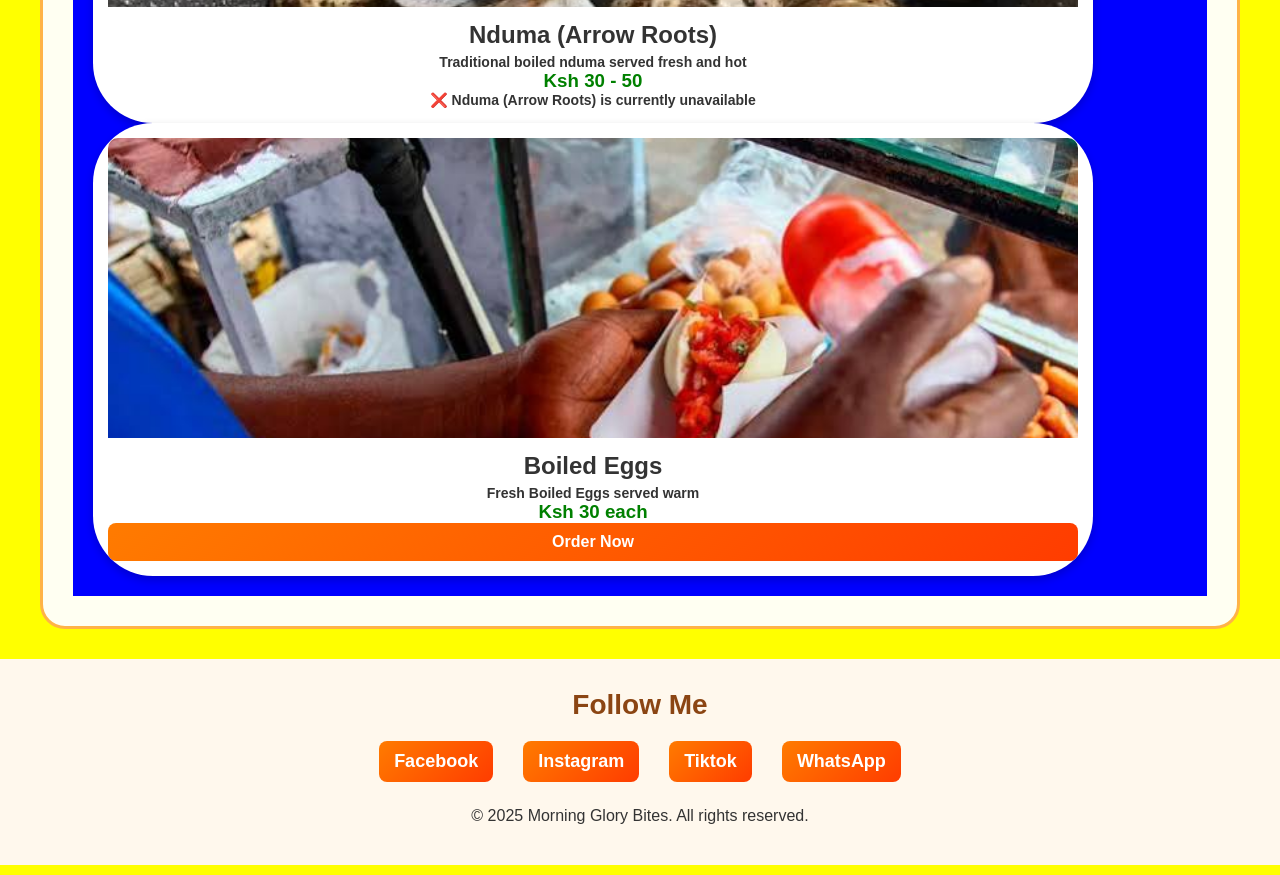
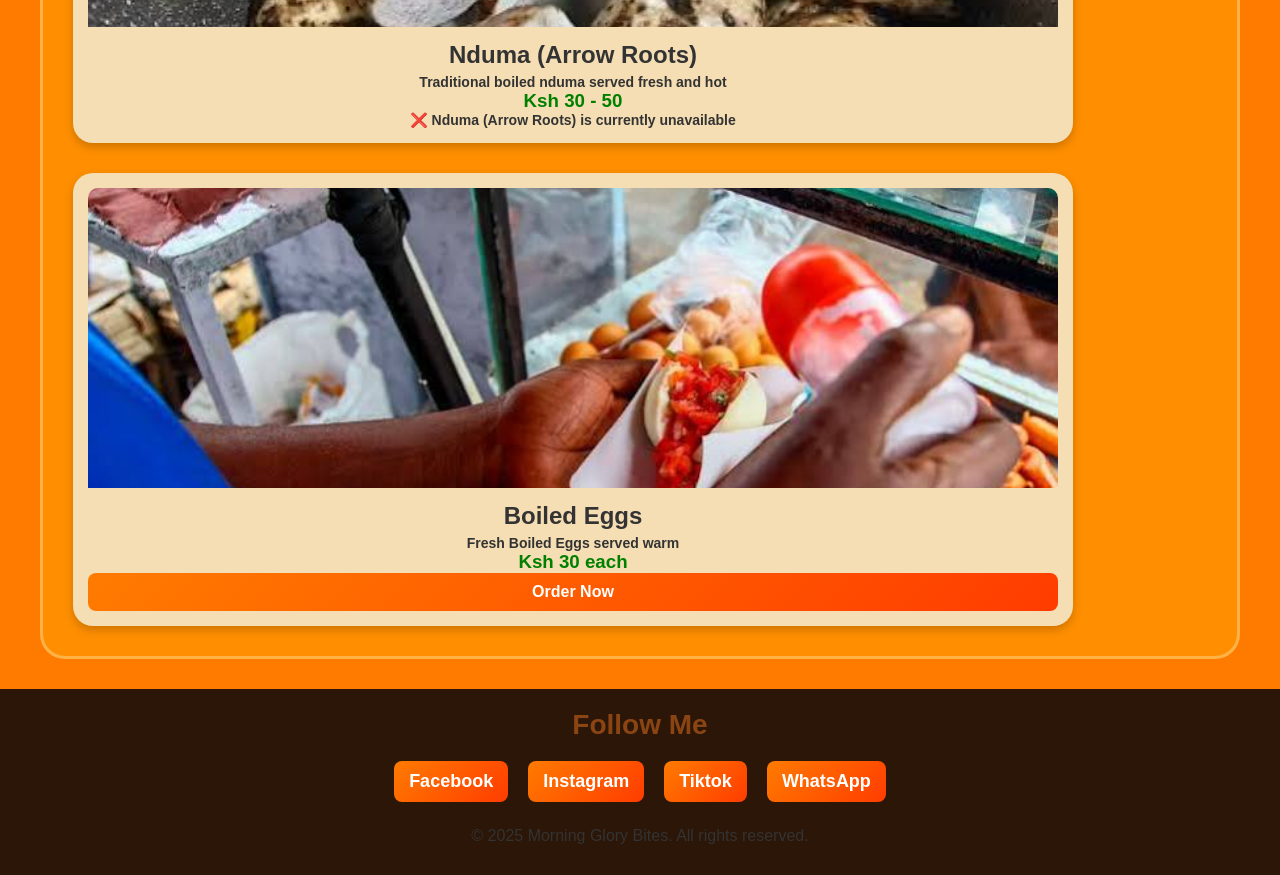
Before and after one commit to Bravin-1234/Morning-Glory-Bites, a React (Vite) app: page /menu in a window 1280 px wide. Shown: the part 1580-2455 px from the top of the page. Built offline with nearby package versions, Linux system fonts and the light colour scheme.

Commit message:
Update Morning Glory Bites website

```diff
--- a/src/App.css
+++ b/src/App.css
@@ -126,30 +126,11 @@ button{
   flex-wrap: wrap;
 }
 
-.social-links a{
-  color: #f5a623;
-  text-decoration: none;
-  font-size: 16px;
-}
-
-.footer{
-  background: #fff8ed;
-  text-align: center;
-  padding: 30px 10px;
-
-}
 
 .footer h3{
   font-size: 28px;
   color: #8b4513;
   margin-bottom: 20px;
-}
-
-.social-links{
-  display: flex;
-  justify-content: center;
-  flex-wrap: wrap;
-  gap: 15px;
 }
 
 .social-links a{
@@ -230,7 +211,7 @@ button{
   padding: 0 20px;
   line-height: 1.5;
 
-@media(max-widt:768px){
+@media(max-width:768px){
   .cover-page{
   height:100vh;
   width: 100vw;
@@ -312,18 +293,6 @@ button{
   flex-wrap: wrap;
 }
 
-.social-links a{
-  color: #f5a623;
-  text-decoration: none;
-  font-size: 16px;
-}
-
-.footer{
-  background: #fff8ed;
-  text-align: center;
-  padding: 30px 10px;
-
-}
 
 .footer h3{
   font-size: 28px;
@@ -331,12 +300,6 @@ button{
   margin-bottom: 20px;
 }
 
-.social-links{
-  display: flex;
-  justify-content: center;
-  flex-wrap: wrap;
-  gap: 15px;
-}
 
 .social-links a{
   background: #bb4513;
@@ -430,3 +393,4 @@ button{
   line-height: 1.5;
 }
 }
+}
--- a/src/Menu.css
+++ b/src/Menu.css
@@ -1,31 +1,19 @@
 body{
     margin: 0;
     font-family: Arial, sans-serif;
-    background: rgba(255, 255, 0.15);
+    background: #ff7b00;
     display: flex;
     justify-content: center;
     align-items: center;
-    background-size: 400% 400%;
 
-}
 
-body::before{
-    content: "";
-    position: absolute;
-    top: 0;
-    left: 0;
-    width: 100%;
-    height: 100%;
-    background: radial-gradient(circle at top-right, rgba(255, 255, 0.15), transparent 70%);
-    pointer-events: none;
-    z-index:0;
 }
 .menu-container{
     text-align: center;
     padding: 30px;
     margin: 30px auto;
     max-width: 1200px;
-    background: rgba(255, 255, 255, 0.95);
+    background: rgba(255, 255, 0, 0.15);
     border:3px solid #ffb347;
     border-radius: 25px;
     box-shadow:0 15px, 35px rgba(0,0,0,0.15);
@@ -40,7 +28,7 @@ body::before{
 }
 .menu-grid{
     display:flex;
-    gap: 100px;
+    gap: 30px;
     border-radius: 100px;
     justify-content: space-between;
     align-items: center;
@@ -51,10 +39,10 @@ body::before{
     width: 1000px;
     height: fit-content;
     gap: 100px;
-    border-radius: 60px;
+    border-radius: 20px;
     box-shadow: 0 4px 10px rgba(0,0,0,0.2);
     overflow: hidden;
-    background: white;
+    background: wheat;
     transition: transform 0.3s ease;
 }
 
@@ -89,32 +77,21 @@ body::before{
 
 }
 
-button{
-    background: #ff6600;
-    color: white;
-    border:none ;
-    padding: 10px 12px;
-    border-radius: 6px;
-    cursor: pointer;
-    width: 100%;
-}
-
-button:hover{
-    opacity: 0.9;
-}
 
 .social-media{
-    margin-top: 40px;
-    padding: 20px;
+    margin-top: 30px;
+    margin-bottom: 30px;
+    padding: 10px;
+    border-radius: 20px;
     text-align: center;
-    background: blue;
+    background: wheat;
     color: white;
 }
 
 .social-links{
     display: flex;
     justify-content: center;
-    gap: 30px;
+    gap: 20px;
     flex-wrap: wrap;
     margin-top: 10px;
 }
@@ -135,7 +112,8 @@ button:hover{
 
 .hero-section{
     padding: 40px 20px;
-    background: linear-gradient(135deg, #ffb347, #ffcc33);
+    background: wheat;
+    width: 100%;
     border-radius: 15px;
     margin-bottom: 30px;
 }
@@ -156,7 +134,7 @@ button:hover{
     padding: 25px;
     text-align: center;
     background: #fff3e0;
-    border-radius: 15px;
+    border-radius: 5px;
 }
 
 .location-section h3{
@@ -169,6 +147,7 @@ button:hover{
     max-width: 500px;
     height: 250px;
     object-fit: cover;
+    border: #fff3cd;
     border-radius: 15px;
     margin-top: 15px;
 }
--- a/src/Menu.jsx
+++ b/src/Menu.jsx
@@ -51,8 +51,7 @@ const Menu = () => {
             <p>Get Fresh coffee, nduma and eggs served with love to experience a fantabulous day💖</p>
             </div>
 
-            <div className="menu-grid">
-                <div className="social-media">
+             <div className="social-media">
         <h2>Contact me on:</h2>
         <div className="social-links">
             <a href="https://wa.me/254745406292" target="_blank">WhatsApp</a>
@@ -68,8 +67,12 @@ const Menu = () => {
             alt="Morning Glory Bites Location"
             />
         </div>
+        </div>
+
+            <div className="menu-grid">
+
          {items.map((item, index) => (
-                    <div className="card" >
+                    <div className="card" key={index}>
                         <div className="card-content">
                           <img src={item.image} alt={item.name} />
                         <h2>{item.name}</h2>
@@ -119,7 +122,7 @@ const Menu = () => {
                 ))}
             </div>
         </div>
-    </div>
+
 
     );
 
```
